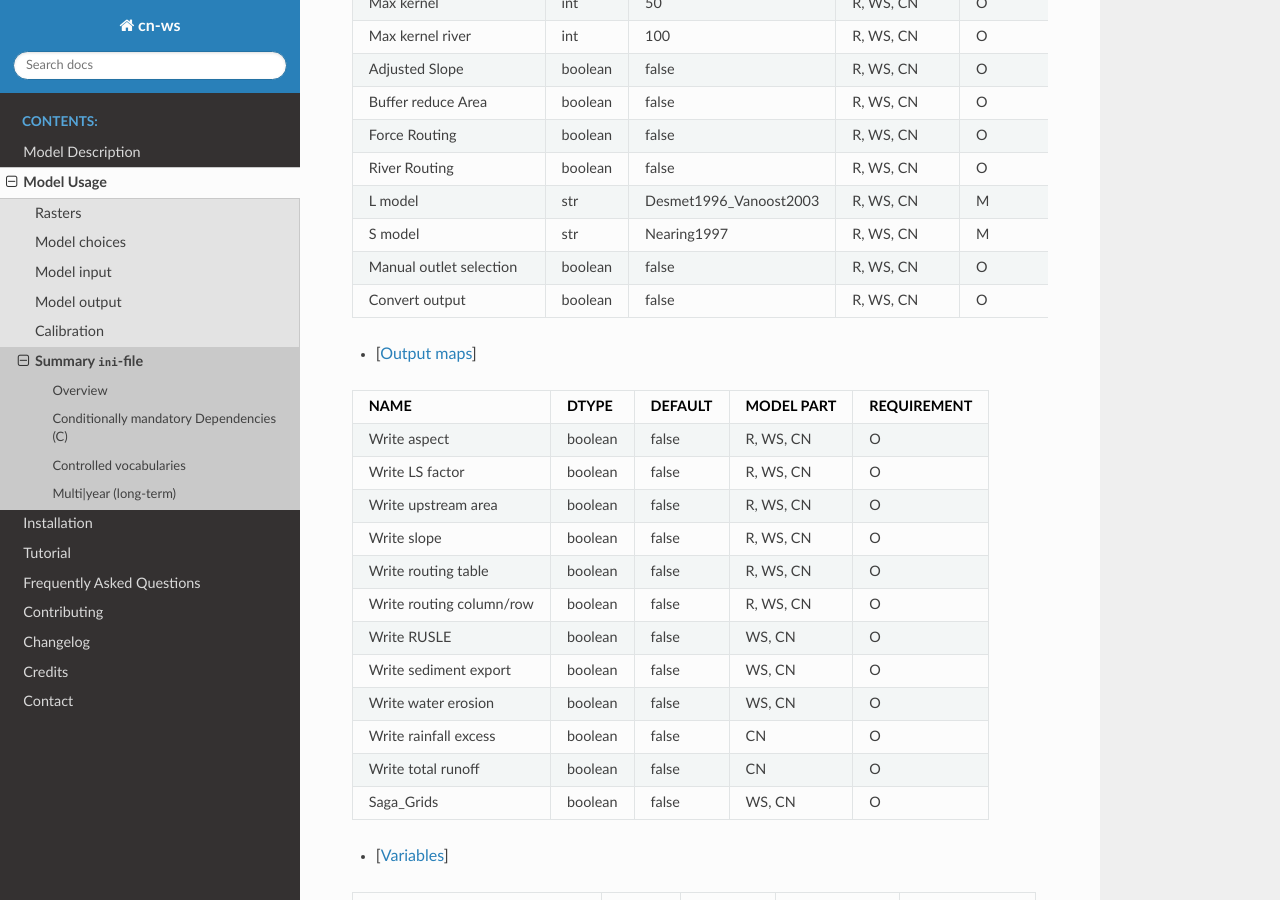
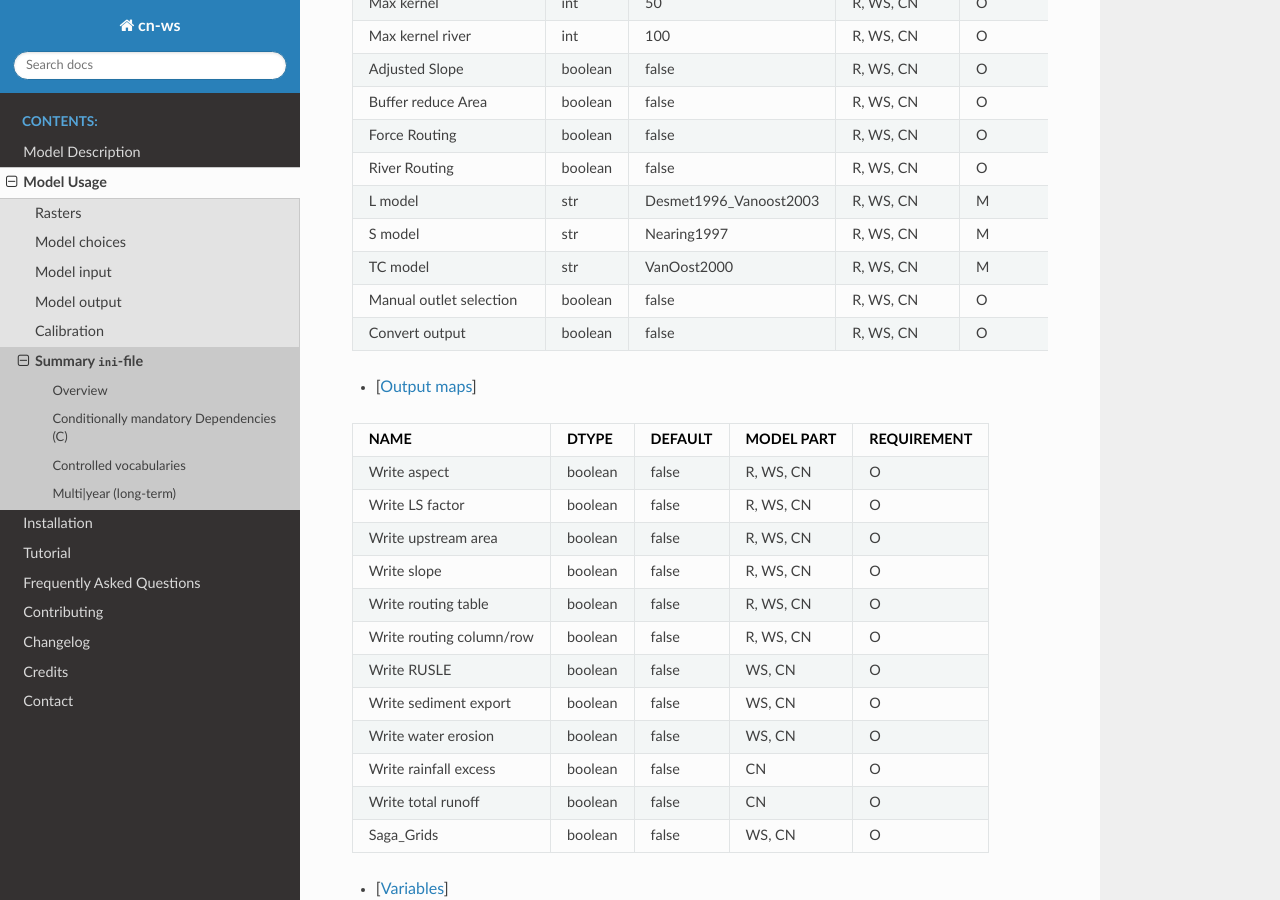
Before and after one commit to watem-sedem/watem-sedem, a Sphinx documentation site: the page built from docs/inifile.rst, in a window 1280 px wide and 900 px high, scrolled down 2134 px. Built offline with Sphinx 7.4.7 and the Read the Docs theme 2.0.0, drawn with Linux system fonts in a browser that asks for light colours.

Commit message:
Update inifile.rst
add UserChoices tc model

```diff
--- a/docs/inifile.rst
+++ b/docs/inifile.rst
@@ -120,6 +120,8 @@ Overview
 | L model                     | str       | Desmet1996\_Vanoost2003   | R, WS, CN    | M           |
 +-----------------------------+-----------+---------------------------+--------------+-------------+
 | S model                     | str       | Nearing1997               | R, WS, CN    | M           |
++-----------------------------+-----------+---------------------------+--------------+-------------+
+| TC model                    | str       | VanOost2000               | R, WS, CN    | M           |
 +-----------------------------+-----------+---------------------------+--------------+-------------+
 | Manual outlet selection     | boolean   | false                     | R, WS, CN    | O           |
 +-----------------------------+-----------+---------------------------+--------------+-------------+
```
